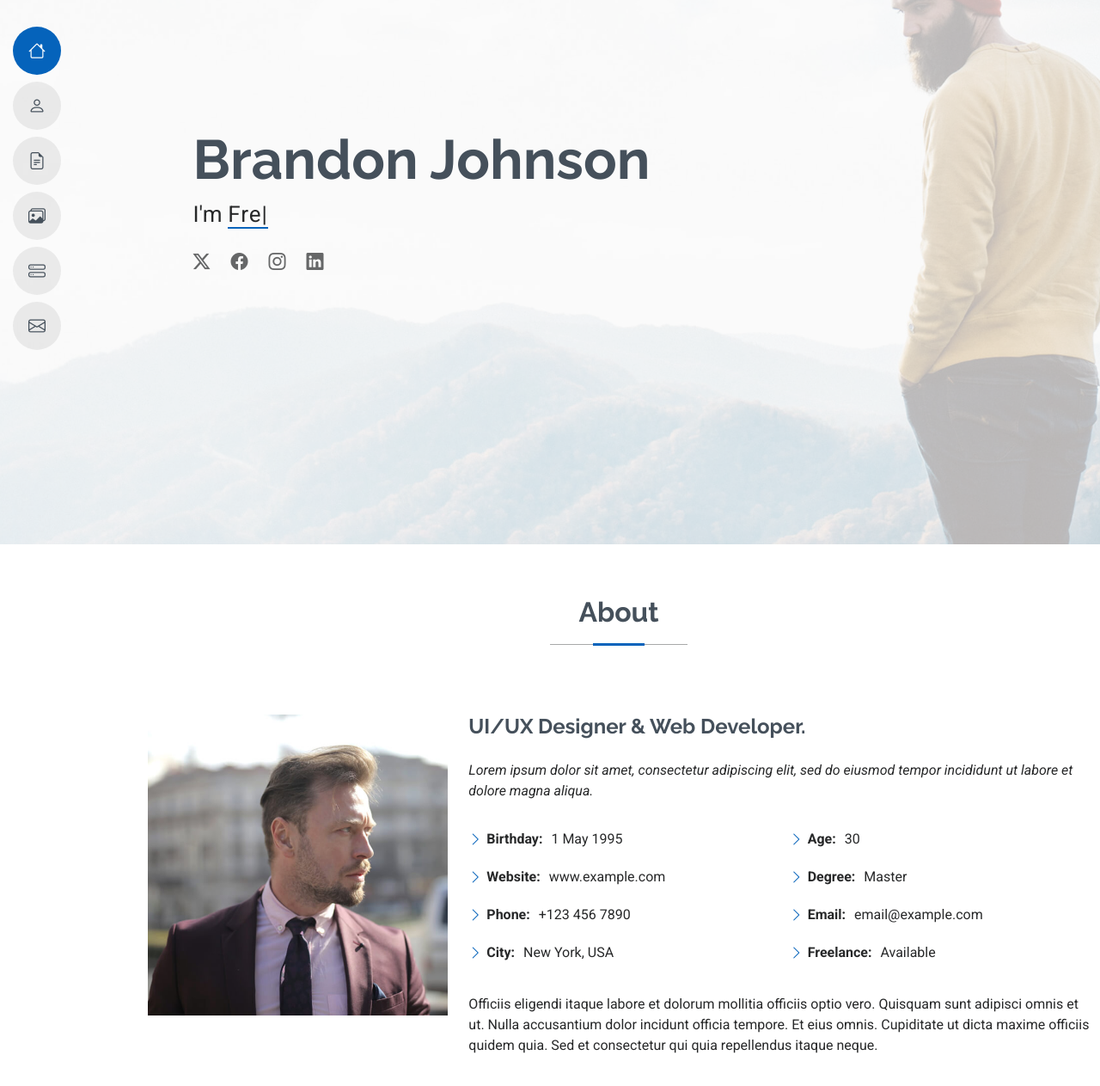
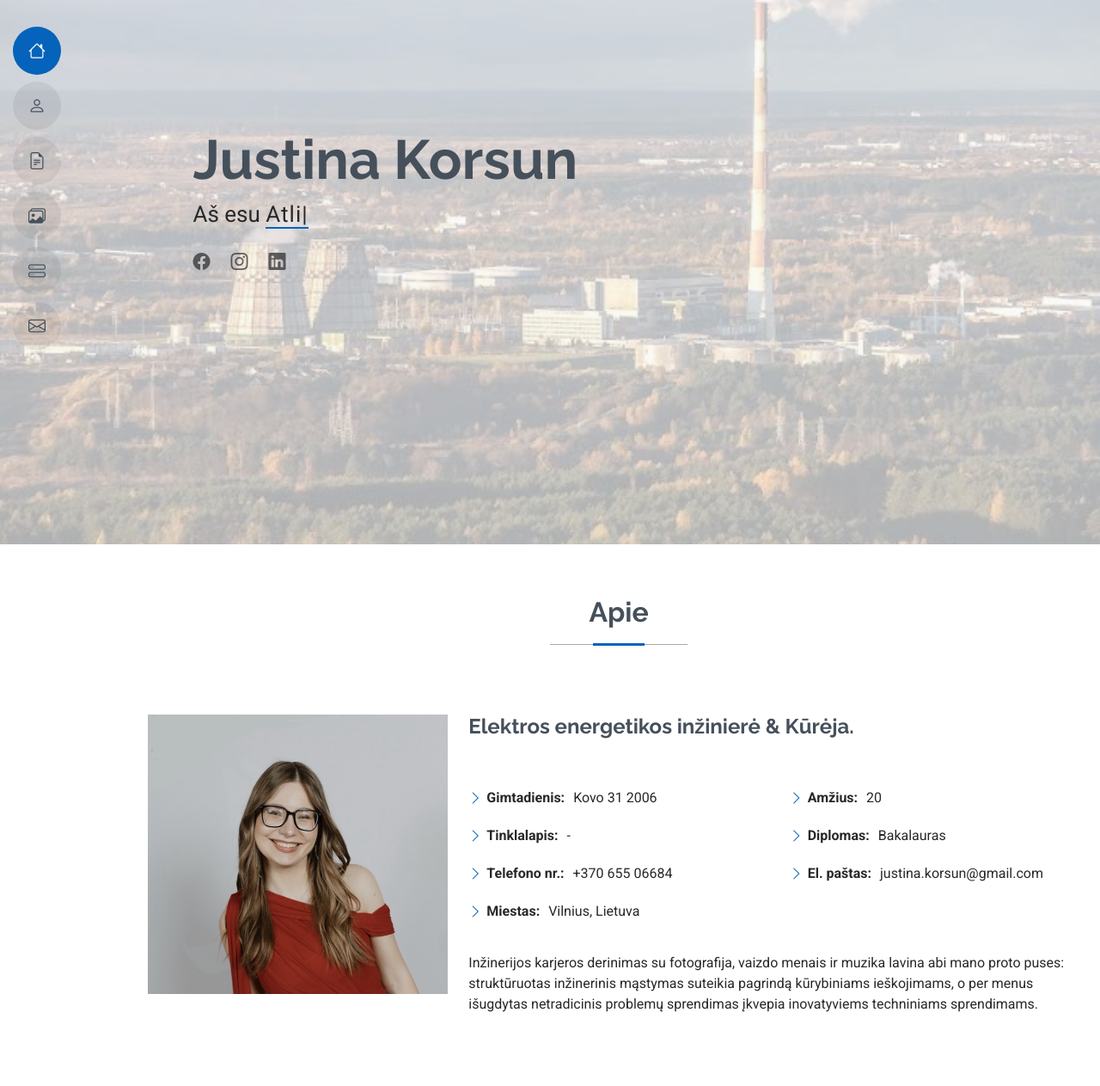
Before and after one commit to Just4Kor/Just4Kor.github.io, a plain HTML site: page index.html in a window 1280 px wide. Shown: the part 167-1430 px from the top of the page at 86% size. Drawn offline with Linux system fonts and the light colour scheme.

Commit message:
7 laboro darbas

```diff
--- a/index.html
+++ b/index.html
@@ -1,16 +1,16 @@
 <!DOCTYPE html>
-<html lang="en">
+<html lang="lt">
 
 <head>
-  <meta charset="utf-8">
+  <meta charset="UTF-8">
   <meta content="width=device-width, initial-scale=1.0" name="viewport">
-  <title>Index - MyResume Bootstrap Template</title>
+  <title>Justina Korsun CV</title>
   <meta content="" name="description">
   <meta content="" name="keywords">
 
   <!-- Favicons -->
   <link href="assets/img/favicon.png" rel="icon">
-  <link href="assets/img/apple-touch-icon.png" rel="apple-touch-icon">
+  <link href="assets/img/apple-touch-iconn.png" rel="apple-touch-icon">
 
   <!-- Fonts -->
   <link href="https://fonts.googleapis.com" rel="preconnect">
@@ -28,10 +28,10 @@
   <link href="assets/css/main.css" rel="stylesheet">
 
   <!-- =======================================================
-  * Template Name: MyResume
+  * Template Name: Mano CV
   * Template URL: https://bootstrapmade.com/free-html-bootstrap-template-my-resume/
   * Updated: Jun 29 2024 with Bootstrap v5.3.3
-  * Author: BootstrapMade.com
+  * Author: Justina Korsun
   * License: https://bootstrapmade.com/license/
   ======================================================== -->
 </head>
@@ -44,12 +44,12 @@
 
     <nav id="navmenu" class="navmenu">
       <ul>
-        <li><a href="#hero" class="active"><i class="bi bi-house navicon"></i><span>Home</span></a></li>
-        <li><a href="#about"><i class="bi bi-person navicon"></i><span>About</span></a></li>
-        <li><a href="#resume"><i class="bi bi-file-earmark-text navicon"></i><span>Resume</span></a></li>
+        <li><a href="#hero" class="active"><i class="bi bi-house navicon"></i><span>Pagrindinis</span></a></li>
+        <li><a href="#about"><i class="bi bi-person navicon"></i><span>Apie</span></a></li>
+        <li><a href="#resume"><i class="bi bi-file-earmark-text navicon"></i><span>Patirtis</span></a></li>
         <li><a href="#portfolio"><i class="bi bi-images navicon"></i><span>Portfolio</span></a></li>
-        <li><a href="#services"><i class="bi bi-hdd-stack navicon"></i><span>Services</span></a></li>
-        <li><a href="#contact"><i class="bi bi-envelope navicon"></i><span>Contact</span></a></li>
+        <li><a href="#services"><i class="bi bi-hdd-stack navicon"></i><span>Paslaugos</span></a></li>
+        <li><a href="#contact"><i class="bi bi-envelope navicon"></i><span>Kontaktai</span></a></li>
       </ul>
     </nav>
 
@@ -60,17 +60,16 @@
     <!-- Hero Section -->
     <section id="hero" class="hero section light-background">
 
-      <img src="assets/img/hero-bg.jpg" alt="">
+      <img src="assets/img/hero-bg.jpeg" alt="">
 
       <div class="container" data-aos="zoom-out">
         <div class="row justify-content-center">
           <div class="col-lg-9">
-            <h2>Brandon Johnson</h2>
-            <p>I'm <span class="typed" data-typed-items="Designer, Developer, Freelancer, Photographer">Designer</span><span class="typed-cursor typed-cursor--blink" aria-hidden="true"></span></p>
+            <h2>Justina Korsun</h2>
+            <p>Aš esu <span class="typed" data-typed-items="Inžinierė, Kūrėja, Atlikėja">Inžinierė</span><span class="typed-cursor typed-cursor--blink" aria-hidden="true"></span></p>
             <div class="social-links">
-              <a href="#"><i class="bi bi-twitter-x"></i></a>
-              <a href="#"><i class="bi bi-facebook"></i></a>
-              <a href="#"><i class="bi bi-instagram"></i></a>
+              <a href="https://www.facebook.com/justina.korsun/"><i class="bi bi-facebook"></i></a>
+              <a href="https://www.instagram.com/justuks086/"><i class="bi bi-instagram"></i></a>
               <a href="#"><i class="bi bi-linkedin"></i></a>
             </div>
           </div>
@@ -84,42 +83,38 @@
 
       <!-- Section Title -->
       <div class="container section-title" data-aos="fade-up">
-        <h2>About</h2>
+        <h2>Apie</h2>
       </div><!-- End Section Title -->
 
       <div class="container" data-aos="fade-up" data-aos-delay="100">
 
         <div class="row gy-4 justify-content-center">
           <div class="col-lg-4">
-            <img src="assets/img/profile-img.jpg" class="img-fluid" alt="">
+            <img src="assets/img/profile-img.png" class="img-fluid" alt="">
           </div>
           <div class="col-lg-8 content">
-            <h2>UI/UX Designer &amp; Web Developer.</h2>
+            <h2>Elektros energetikos inžinierė &amp; Kūrėja.</h2>
             <p class="fst-italic py-3">
-              Lorem ipsum dolor sit amet, consectetur adipiscing elit, sed do eiusmod tempor incididunt ut labore et dolore
-              magna aliqua.
             </p>
             <div class="row">
               <div class="col-lg-6">
                 <ul>
-                  <li><i class="bi bi-chevron-right"></i> <strong>Birthday:</strong> <span>1 May 1995</span></li>
-                  <li><i class="bi bi-chevron-right"></i> <strong>Website:</strong> <span>www.example.com</span></li>
-                  <li><i class="bi bi-chevron-right"></i> <strong>Phone:</strong> <span>+123 456 7890</span></li>
-                  <li><i class="bi bi-chevron-right"></i> <strong>City:</strong> <span>New York, USA</span></li>
+                  <li><i class="bi bi-chevron-right"></i> <strong>Gimtadienis:</strong> <span>Kovo 31 2006</span></li>
+                  <li><i class="bi bi-chevron-right"></i> <strong>Tinklalapis:</strong> <span> - </span></li>
+                  <li><i class="bi bi-chevron-right"></i> <strong>Telefono nr.:</strong> <span>+370 655 06684</span></li>
+                  <li><i class="bi bi-chevron-right"></i> <strong>Miestas:</strong> <span>Vilnius, Lietuva</span></li>
                 </ul>
               </div>
               <div class="col-lg-6">
                 <ul>
-                  <li><i class="bi bi-chevron-right"></i> <strong>Age:</strong> <span>30</span></li>
-                  <li><i class="bi bi-chevron-right"></i> <strong>Degree:</strong> <span>Master</span></li>
-                  <li><i class="bi bi-chevron-right"></i> <strong>Email:</strong> <span>email@example.com</span></li>
-                  <li><i class="bi bi-chevron-right"></i> <strong>Freelance:</strong> <span>Available</span></li>
+                  <li><i class="bi bi-chevron-right"></i> <strong>Amžius:</strong> <span>20</span></li>
+                  <li><i class="bi bi-chevron-right"></i> <strong>Diplomas:</strong> <span>Bakalauras</span></li>
+                  <li><i class="bi bi-chevron-right"></i> <strong>El. paštas:</strong> <span>justina.korsun@gmail.com</span></li>
                 </ul>
               </div>
             </div>
             <p class="py-3">
-              Officiis eligendi itaque labore et dolorum mollitia officiis optio vero. Quisquam sunt adipisci omnis et ut. Nulla accusantium dolor incidunt officia tempore. Et eius omnis.
-              Cupiditate ut dicta maxime officiis quidem quia. Sed et consectetur qui quia repellendus itaque neque.
+              Inžinerijos karjeros derinimas su fotografija, vaizdo menais ir muzika lavina abi mano proto puses: struktūruotas inžinerinis mąstymas suteikia pagrindą kūrybiniams ieškojimams, o per menus išugdytas netradicinis problemų sprendimas įkvepia inovatyviems techniniams sprendimams.
             </p>
           </div>
         </div>
@@ -134,7 +129,7 @@
       <!-- Section Title -->
       <div class="container section-title" data-aos="fade-up">
         <h2>Skills</h2>
-        <p>Necessitatibus eius consequatur ex aliquid fuga eum quidem sint consectetur velit</p>
+        <p>"Don’t wish for less problems; wish for more skills."</p>
       </div><!-- End Section Title -->
 
       <div class="container" data-aos="fade-up" data-aos-delay="100">
```
Also changed, not shown: starter-page.html (+2 -2 lines), assets/img/apple-touch-icon.png, assets/img/favicon.png, assets/img/hero-bg.jpeg (added), assets/img/hero-bg.jpg (deleted), assets/img/profile-img.jpg (deleted), assets/img/profile-img.png (added).
